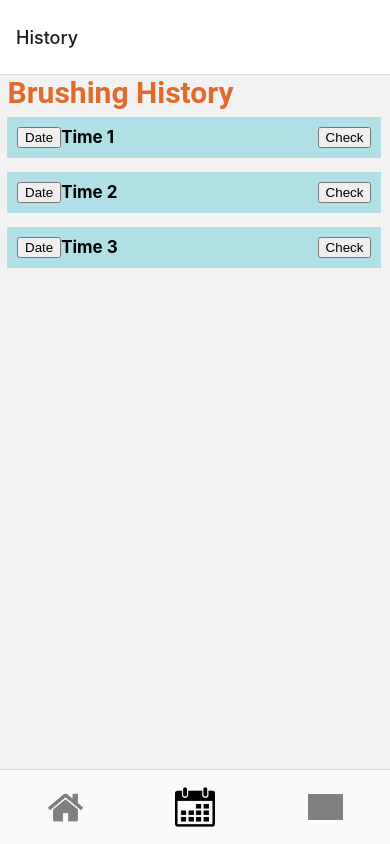
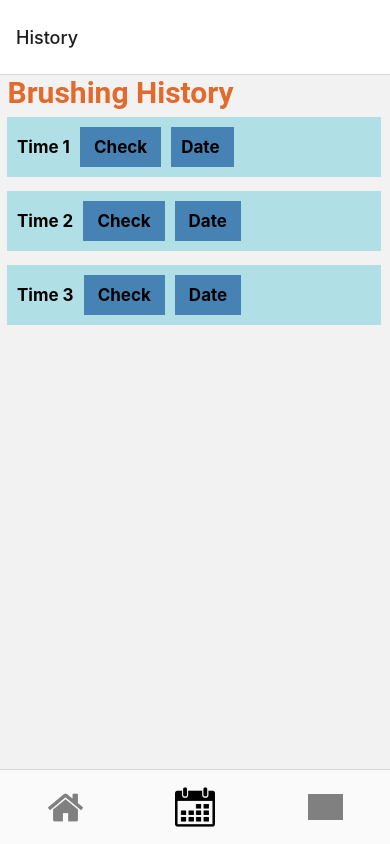
Before and after one commit to calvin-cs262-fall2021-teamF/Client, a React Native app: screen /History in a window 390 px wide. Built offline with nearby package versions, Linux system fonts and the light colour scheme; grey boxes are pictures that could not be loaded.

Commit message:
Update History.js

```diff
--- a/pages/history/History.js
+++ b/pages/history/History.js
@@ -1,7 +1,5 @@
-import { useLinkProps } from '@react-navigation/native';
 import React, {useState} from 'react'
-import { StyleSheet, Text, View } from 'react-native';
-import { ScreenContainer } from 'react-native-screens';
+import { StyleSheet, Text, TouchableOpacity, View } from 'react-native';
 import { historyStyles } from './historyStyles';
 
 export default function HistoryScreen({ navigation }) {
@@ -9,34 +7,46 @@ export default function HistoryScreen({ navigation }) {
 
 	return (
 		<View>
-				<Text style={historyStyles.h}> Brushing History</Text>
+			<Text style={historyStyles.h}> Brushing History</Text>
+
 			<Text style={historyStyles.div}>
 				Time 1
-				<button style={{float: 'right'}}>
-					Check
-				</button>
-				<button style={{float: 'left'}}>
-					Date
-				</button>
-				</Text>
+
+				<TouchableOpacity style={historyStyles.btn}>
+					<Text> Check </Text>
+				</TouchableOpacity>
+
+				<TouchableOpacity style={historyStyles.btn}>
+					<Text>Date </Text>
+				</TouchableOpacity>
+
+			</Text>
+
 			<Text style={historyStyles.div}>
 				Time 2
-				<button style={{float: 'right'}}>
-					Check
-				</button>
-				<button style={{float: 'left'}}>
-					Date
-				</button>
+
+				<TouchableOpacity style={historyStyles.btn}>
+					<Text> Check </Text>
+				</TouchableOpacity>
+
+				<TouchableOpacity style={historyStyles.btn}>
+					<Text> Date </Text>
+				</TouchableOpacity>
+
 			</Text>
+
 			<Text style={historyStyles.div}>
 				Time 3
-				<button style={{float: 'right'}}>
-					Check
-				</button>
-				<button style={{float: 'left'}}>
-					Date
-				</button>
-				</Text>
+
+				<TouchableOpacity style={historyStyles.btn}>
+					<Text> Check </Text>
+				</TouchableOpacity>
+
+				<TouchableOpacity style={historyStyles.btn}>
+					<Text> Date </Text>
+				</TouchableOpacity>
+
+			</Text>
 		</View>
 	);
 }
```
